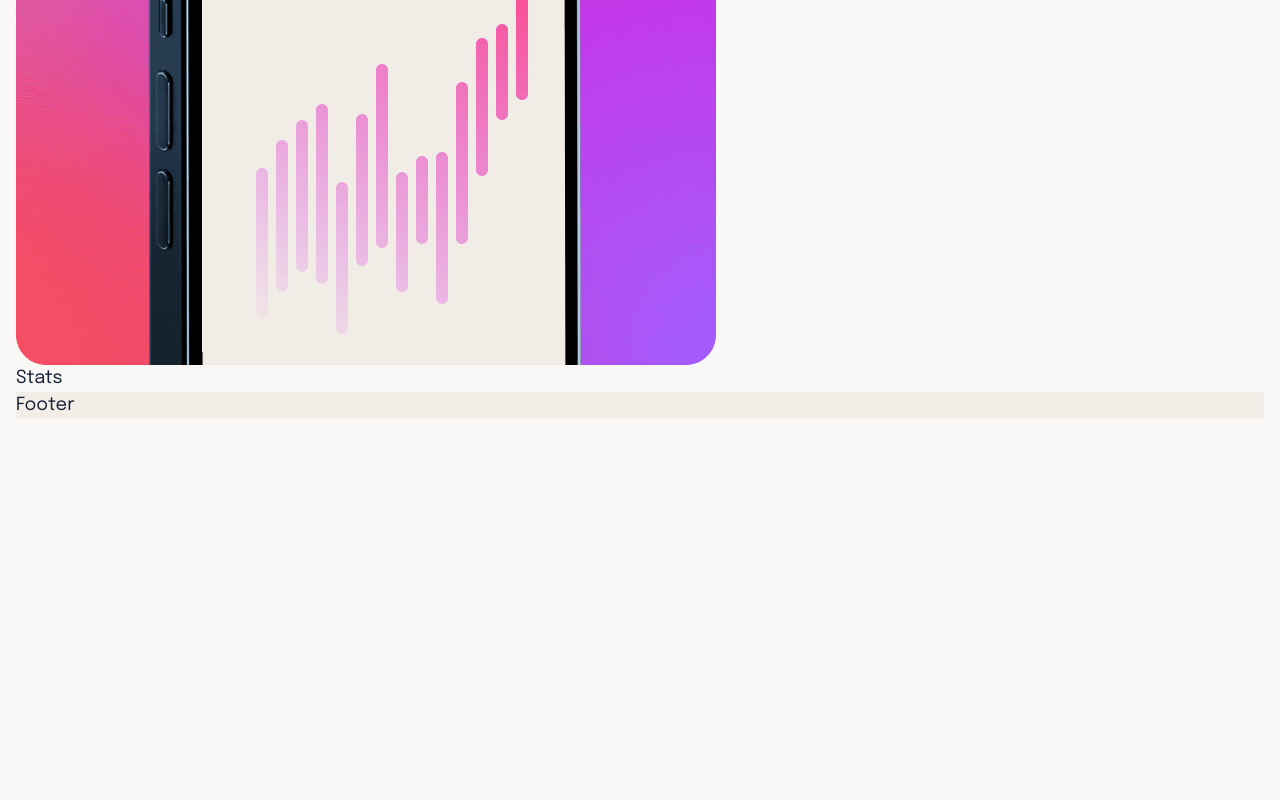
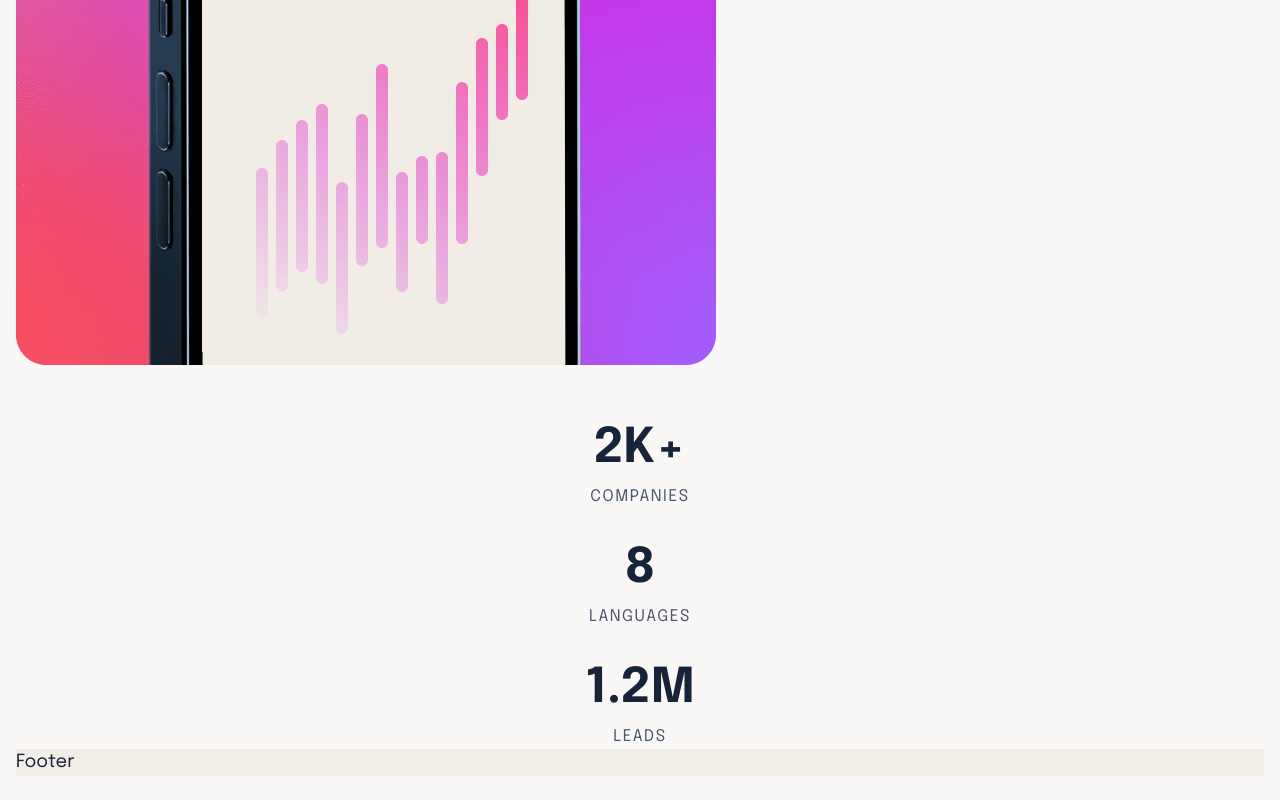
Before and after one commit to mdubelbeis/suite-landing-page, a React (Create React App) app: page / in a window 1280 px wide. Shown: the part 1251-2051 px from the top of the page. Before the commit the page ends 1694 px from the top, so only its background shows below. Built offline with nearby package versions, Linux system fonts and the light colour scheme.

Commit message:
initial styling stats

```diff
--- a/src/components/Stats.component.js
+++ b/src/components/Stats.component.js
@@ -1,7 +1,22 @@
 import React from 'react';
 
 const Stats = () => {
-  return <div>Stats</div>;
+  return (
+    <div className="text-center mt-12 space-y-6">
+      <div>
+        <h2>2K+</h2>
+        <p className="text-grey tracking-widest">COMPANIES</p>
+      </div>
+      <div>
+        <h2>8</h2>
+        <p className="text-grey tracking-widest">LANGUAGES</p>
+      </div>
+      <div>
+        <h2>1.2M</h2>
+        <p className="text-grey tracking-widest">LEADS</p>
+      </div>
+    </div>
+  );
 };
 
 export default Stats;
```
